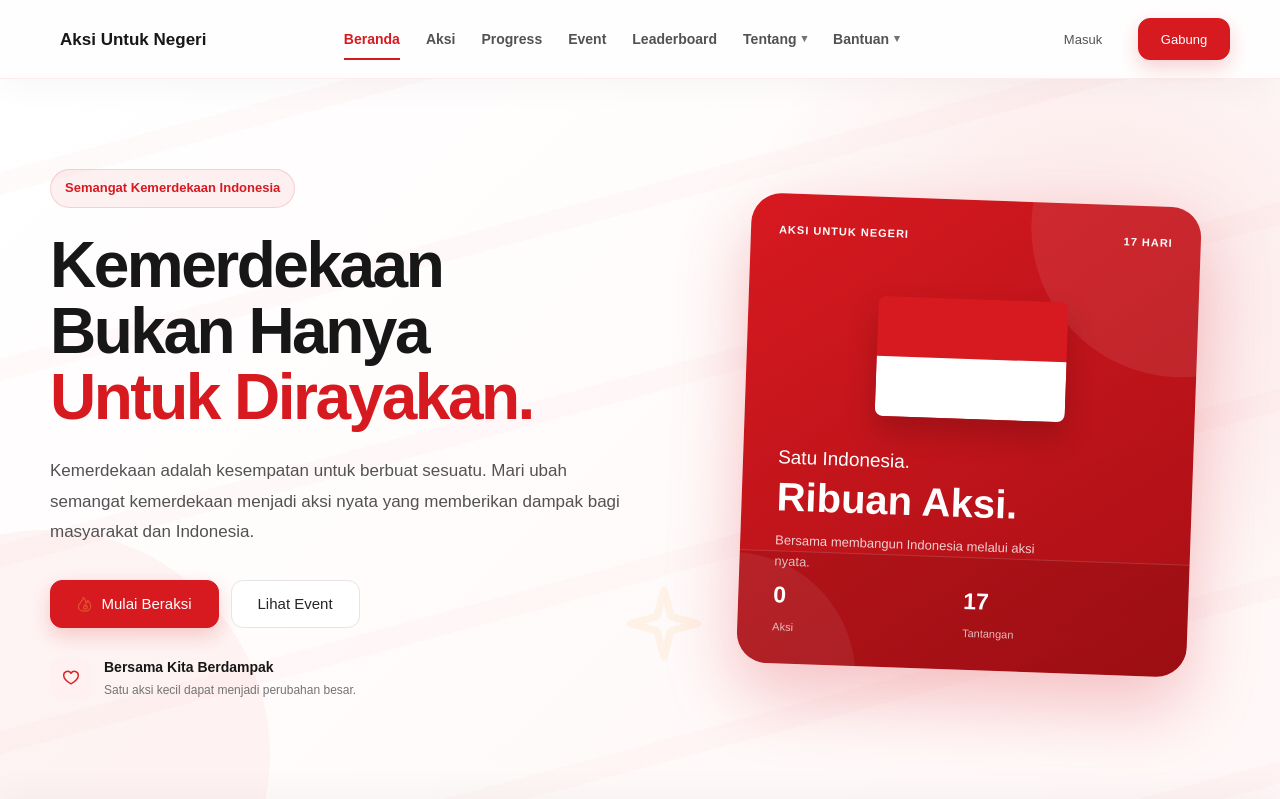
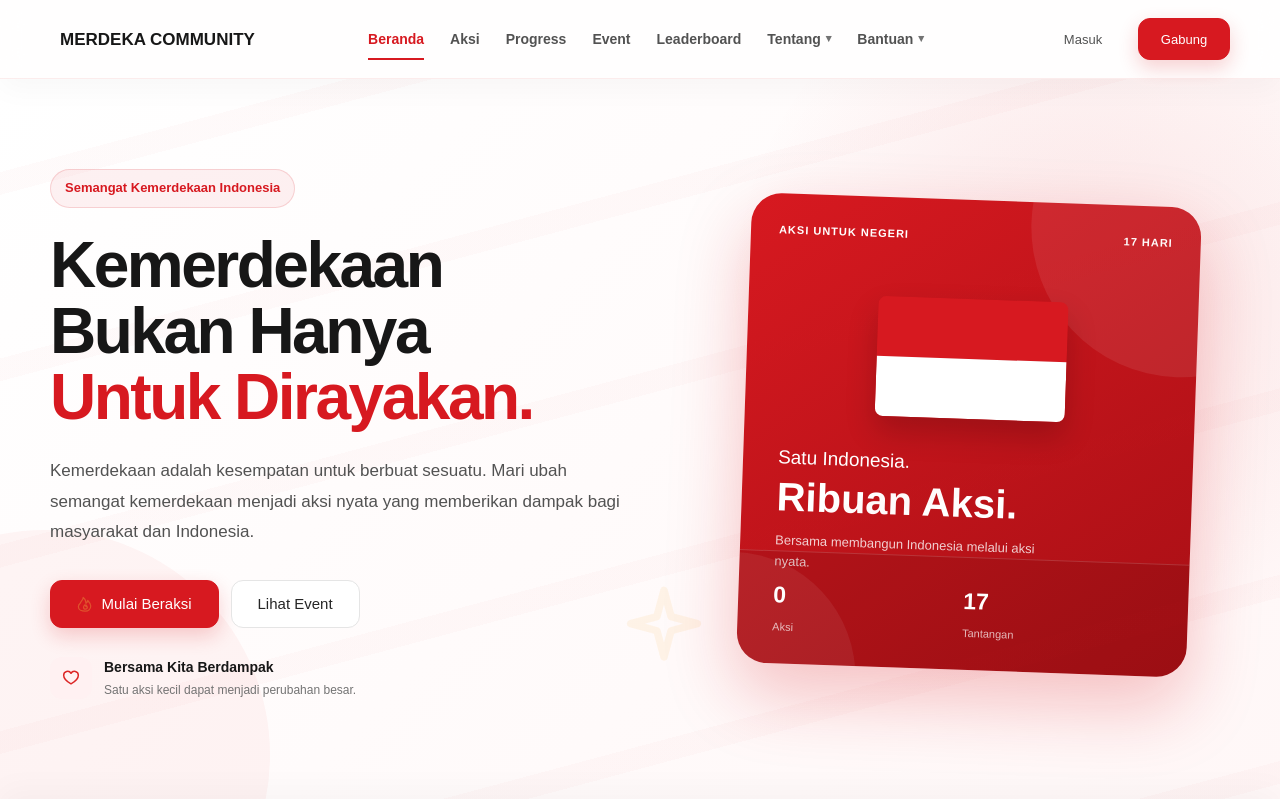
Before and after one commit to F-comand02/TIM-MERDEKA-IDCOMMUNITY, a PHP site: page /index.php in a window 1280 px wide. Shown: the top 799 px of the page. Run offline with PHP 8.4, Linux system fonts and the light colour scheme; data comes from the database, SQL or seed files in the repository; data that the repository does not hold is empty.

Commit message:
Change Navbar And Footer

```diff
--- a/includes/footer.php
+++ b/includes/footer.php
@@ -3,7 +3,7 @@
         <div class="footer-brand">
             <div class="logo">
                 <span class="logo-icon"></span>
-                Aksi Untuk Negeri
+                MERDEKA COMMUNITY
             </div>
             <p>Platform kampanye sosial untuk mengubah semangat kemerdekaan menjadi aksi nyata.</p>
         </div>
--- a/includes/navbar.php
+++ b/includes/navbar.php
@@ -13,7 +13,7 @@ $isHelp = $currentPage === 'faq.php' || $currentPage === 'contact.php';
     <div class="container nav-container">
         <a href="<?= $basePath ?>index.php" class="logo">
             <span class="logo-icon"></span>
-            Aksi Untuk Negeri
+            MERDEKA COMMUNITY
         </a>
         <nav class="nav-menu">
             <a href="<?= $basePath ?>index.php" class="<?= $isHome ? 'active' : '' ?>" <?= $isHome ? 'aria-current="page"' : '' ?>>Beranda</a>
```
